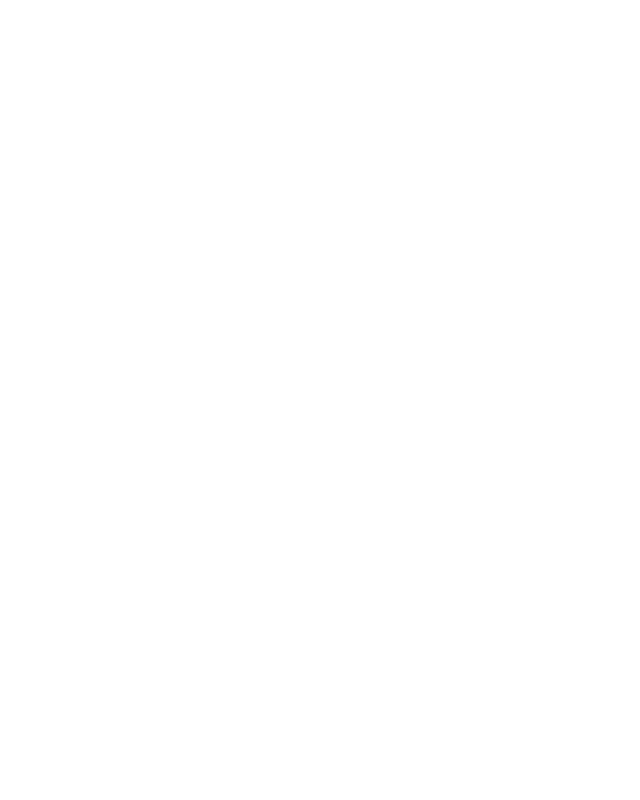
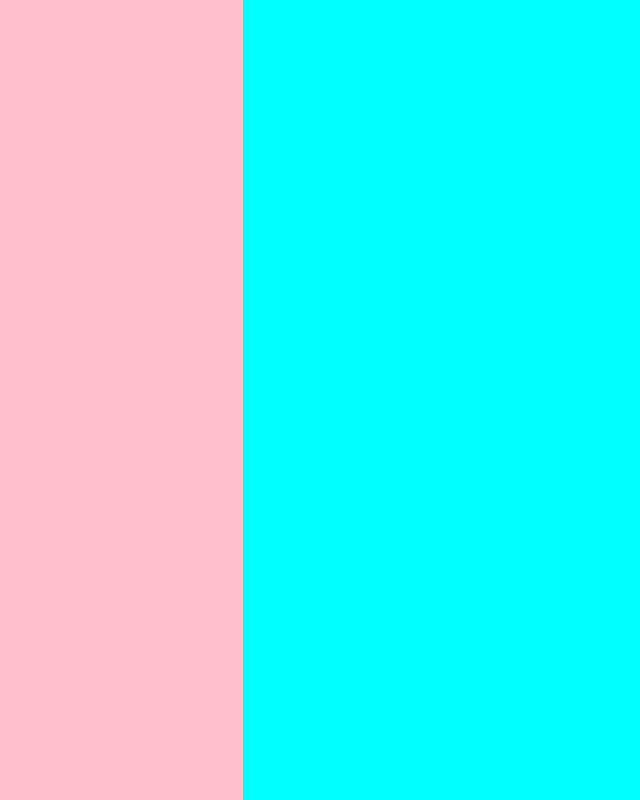
Before and after one commit to chris-base/messaging-app, a React (Create React App) app: page / in a window 1280 px wide. Shown: the whole page, without its empty margins (0-640 px from the left). Built offline with nearby package versions, Linux system fonts and the light colour scheme.

Commit message:
added main components

```diff
--- a/src/App.css
+++ b/src/App.css
@@ -1,3 +1,4 @@
 .App {
   text-align: center;
+  display: flex;
 }
--- a/src/App.js
+++ b/src/App.js
@@ -1,7 +1,14 @@
 import "./App.css";
+import SidebarComponent from "./Components/SidebarComponent";
+import MainChatComponent from "./Components/MainChatComponent";
 
 function App() {
-  return <div className='App'></div>;
+  return (
+    <div className='App'>
+      <SidebarComponent />
+      <MainChatComponent />
+    </div>
+  );
 }
 
 export default App;
--- /dev/null
+++ b/src/Components/MainChatComponent.js
@@ -0,0 +1,11 @@
+import "../Styles/MainChatStyles.css";
+
+const MainChatComponent = () => {
+  return (
+    <div id='mainChatContainer'>
+      <div></div>
+    </div>
+  );
+};
+
+export default MainChatComponent;
--- /dev/null
+++ b/src/Components/SidebarComponent.js
@@ -0,0 +1,11 @@
+import "../Styles/SidebarStyles.css";
+
+const SidebarComponent = () => {
+  return (
+    <div id='sidebarContainer'>
+      <div></div>
+    </div>
+  );
+};
+
+export default SidebarComponent;
--- /dev/null
+++ b/src/Styles/MainChatStyles.css
@@ -0,0 +1,5 @@
+#mainChatContainer {
+  width: 100%;
+  height: 100vh;
+  background-color: aqua;
+}
--- /dev/null
+++ b/src/Styles/SidebarStyles.css
@@ -0,0 +1,5 @@
+#sidebarContainer {
+  width: 300px;
+  height: 100vh;
+  background-color: pink;
+}
```
